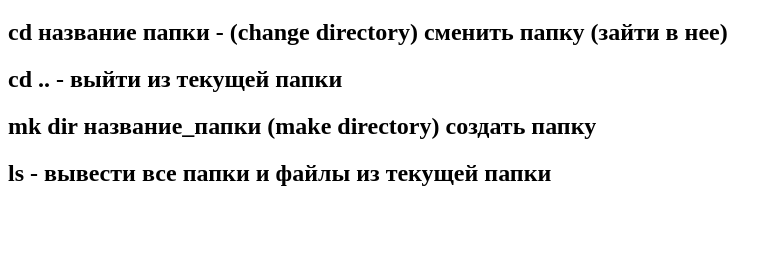
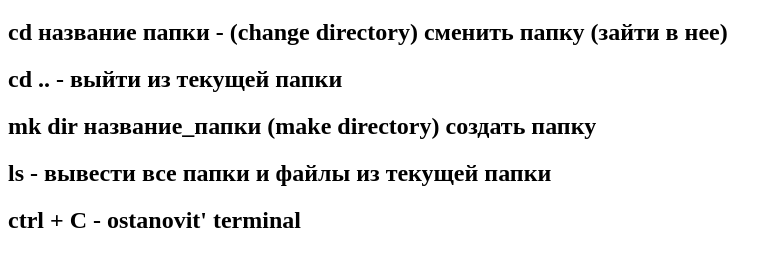
Before and after one commit to Myrza6ek/terminal-commands, a plain HTML site: page index.html in a window 1280 px wide. Shown: the part 61-328 px from the top of the page, without its empty margins (0-782 px from the left). Drawn offline with Linux system fonts and the light colour scheme.

Commit message:
added info about ctrl+C

```diff
--- a/index.html
+++ b/index.html
@@ -12,5 +12,6 @@
     <h2>сd .. - выйти из текущей папки</h2>
     <h2>mk dir название_папки (make directory) создать папку</h2>
     <h2>ls - вывести все папки и файлы из текущей папки</h2>
+    <h2>ctrl + C - ostanovit' terminal</h2>
   </body>
 </html>
```
